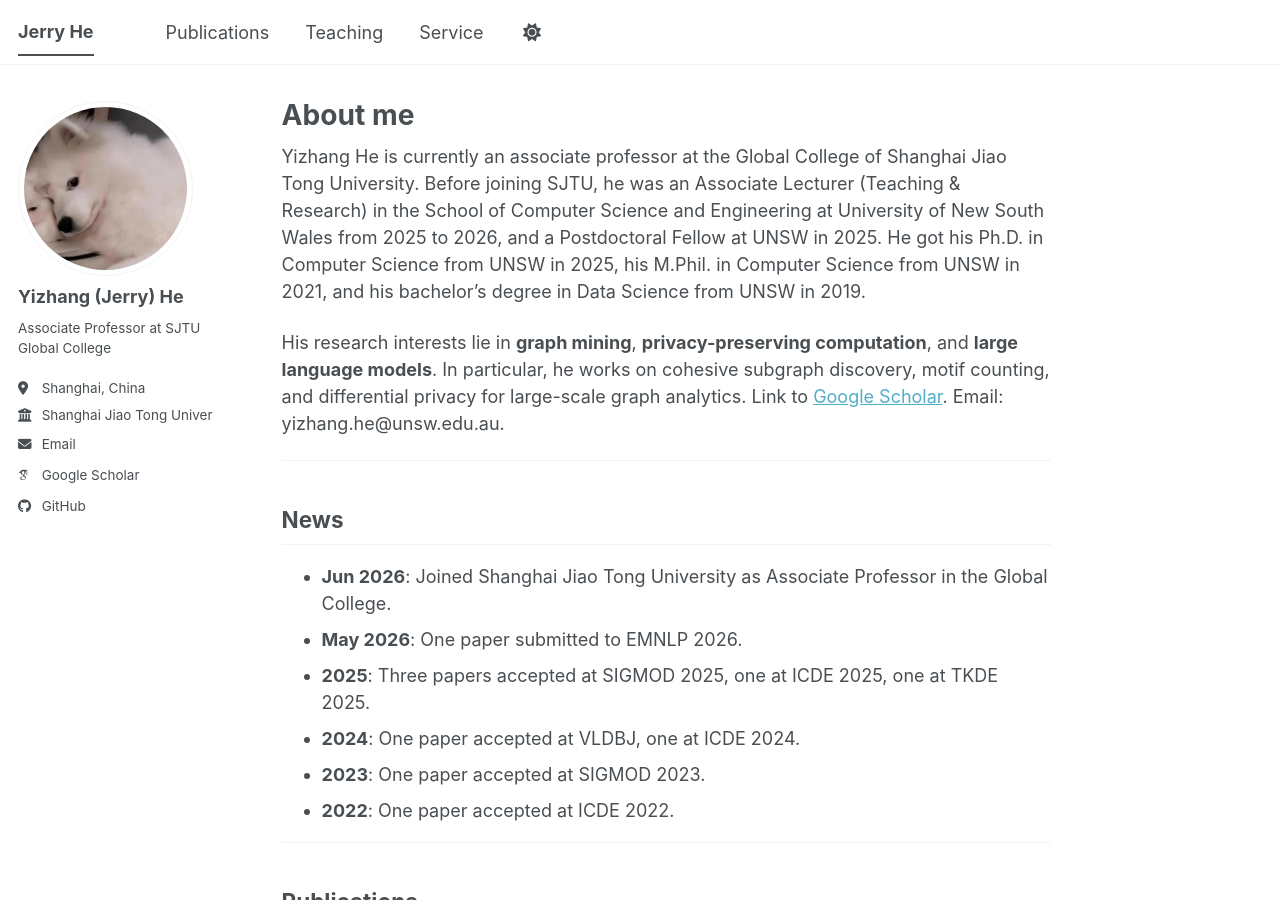
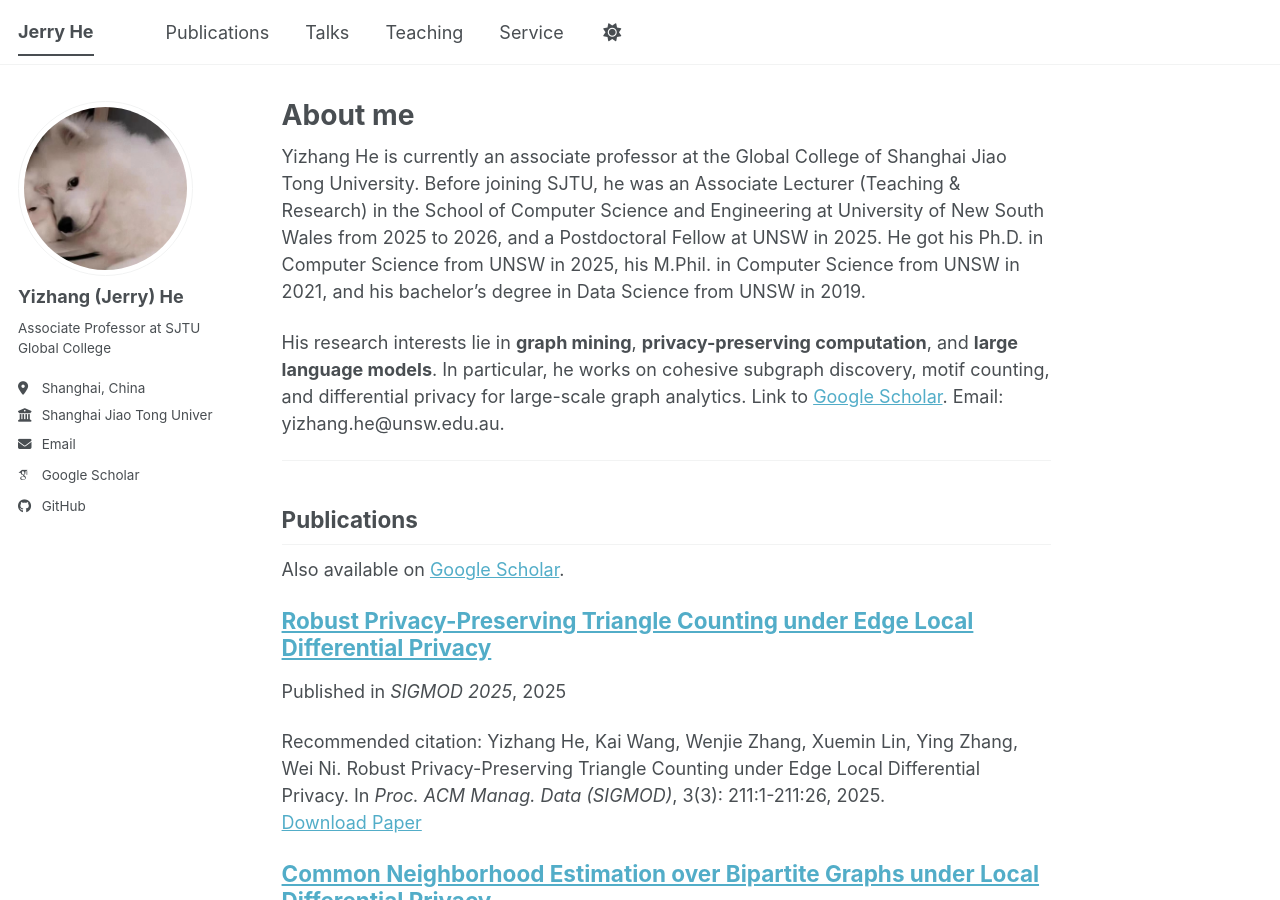
Before and after one commit to jerryUNSW/jerryUNSW.github.io, a Jekyll site: the page built from _pages/about.md, in a window 1280 px wide and 900 px high. Built offline with Jekyll 4.4.1, drawn with Linux system fonts in a browser that asks for light colours; some web fonts are replaced; a script bundle is joined from its source files by our own code; library files that are not in the unit come from our copies.

Commit message:
Remove News section, add Talks section, match Kai Wang structure exactly

```diff
--- a/_data/navigation.yml
+++ b/_data/navigation.yml
@@ -4,6 +4,9 @@
   - title: "Publications"
     url: /#publications
 
+  - title: "Talks"
+    url: /#talks
+
   - title: "Teaching"
     url: /#teaching
 
--- a/_pages/about.md
+++ b/_pages/about.md
@@ -14,17 +14,6 @@
 
 ---
 
-## News
-
-- **Jun 2026**: Joined Shanghai Jiao Tong University as Associate Professor in the Global College.
-- **May 2026**: One paper submitted to EMNLP 2026.
-- **2025**: Three papers accepted at SIGMOD 2025, one at ICDE 2025, one at TKDE 2025.
-- **2024**: One paper accepted at VLDBJ, one at ICDE 2024.
-- **2023**: One paper accepted at SIGMOD 2023.
-- **2022**: One paper accepted at ICDE 2022.
-
----
-
 ## <span id="publications">Publications</span>
 
 Also available on [Google Scholar](https://scholar.google.com/citations?user=AeA4sfcAAAAJ).
@@ -34,6 +23,12 @@
 {% for post in site.publications reversed %}
   {% include archive-single.html %}
 {% endfor %}
+
+---
+
+## <span id="talks">Talks</span>
+
+*Coming soon.*
 
 ---
 
```
